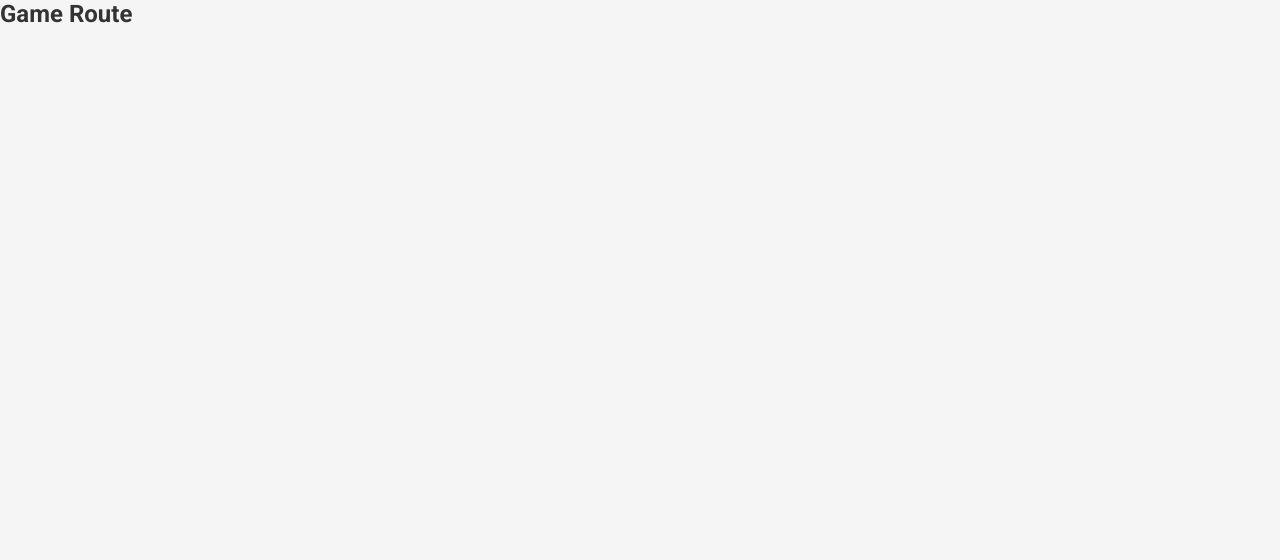
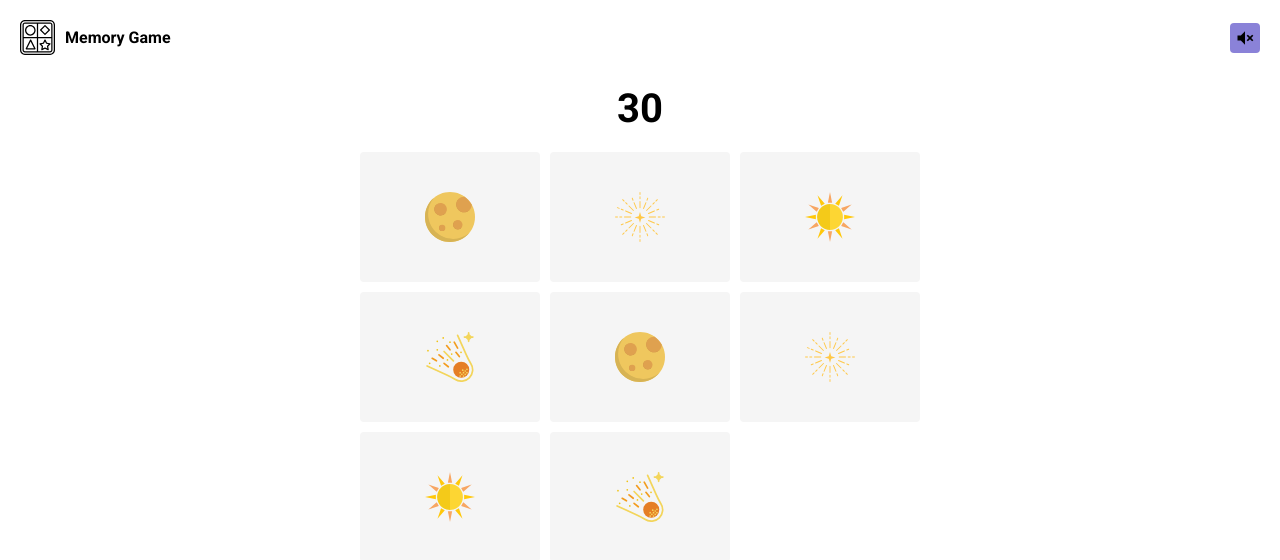
Before and after one commit to IrvingRR/memory-game, a React (Vite) app: page /game in a window 1280 px wide. Shown: the top 560 px of the page. Built offline with nearby package versions, Linux system fonts and the light colour scheme.

Commit message:
[Design]: GameHeader component design created

```diff
--- /dev/null
+++ b/src/components/GameHeader.jsx
@@ -0,0 +1,16 @@
+import { GameHeaderElement, GameLogo } from "../styled/components/GameHeade.styles";
+import { IconButton } from "../common";
+import LogoSvg from "../assets/logo.svg";
+import SoundOffSvg from '../assets/sound--off.svg';
+
+export const GameHeader = () => {
+  return (
+    <GameHeaderElement>
+        <GameLogo>
+            <img src={LogoSvg} alt='logo'/>
+            <h2>Memory Game</h2>
+        </GameLogo>
+        <IconButton svg={SoundOffSvg}/>
+    </GameHeaderElement>
+  );
+};
--- /dev/null
+++ b/src/components/index.js
@@ -0,0 +1 @@
+export * from './GameHeader';
--- a/src/router/Router.jsx
+++ b/src/router/Router.jsx
@@ -1,11 +1,11 @@
 import { Routes, Route } from 'react-router-dom';
-import { HomeScreen } from '../screens';
+import { HomeScreen, GameScreen } from '../screens';
 
 export const Router = () => {
   return (
     <Routes>
         <Route path='/' element={<HomeScreen/>}/>
-        <Route path='/game' element={<h2>Game Route</h2>}/>
+        <Route path='/game' element={<GameScreen/>}/>
         <Route path='/game-over' element={<h2>Game Over Route</h2>}/>
         <Route path='*' element={<h2>Error 404 - Page not found</h2>}/>
     </Routes>
--- /dev/null
+++ b/src/screens/GameScreen.jsx
@@ -0,0 +1,45 @@
+import { GameContainer, GameContent, GameBoard, GameCard, GameTime } from "../styled/screens/GameScreen.styles";
+import { GameHeader } from "../components";
+import MoonSvg from '../assets/moon.svg';
+import StarSvg from '../assets/star.svg';
+import SunSvg from '../assets/sun.svg';
+import CometSvg from '../assets/comet.svg';
+
+export const GameScreen = () => {
+  return (
+    <GameContainer>
+        <GameHeader/>
+        <GameContent>
+            <GameTime>
+                <h2>30</h2>
+            </GameTime>
+            <GameBoard>
+                <GameCard>
+                    <img src={MoonSvg} alt='Moon'/>
+                </GameCard>
+                <GameCard>
+                    <img src={StarSvg} alt='Star'/>
+                </GameCard>
+                <GameCard>
+                    <img src={SunSvg} alt='Sun'/>
+                </GameCard>
+                <GameCard>
+                    <img src={CometSvg} alt='Comet'/>
+                </GameCard>
+                <GameCard>
+                    <img src={MoonSvg} alt='Moon'/>
+                </GameCard>
+                <GameCard>
+                    <img src={StarSvg} alt='Star'/>
+                </GameCard>
+                <GameCard>
+                    <img src={SunSvg} alt='Sun'/>
+                </GameCard>
+                <GameCard>
+                    <img src={CometSvg} alt='Comet'/>
+                </GameCard>
+            </GameBoard>
+        </GameContent>
+    </GameContainer>
+  );
+};
--- a/src/screens/index.js
+++ b/src/screens/index.js
@@ -1 +1,2 @@
+export * from './GameScreen';
 export * from './HomeScreen';
--- /dev/null
+++ b/src/styled/components/GameHeade.styles.js
@@ -0,0 +1,29 @@
+import styled from 'styled-components';
+
+export const GameHeaderElement = styled.header`
+    width: 100%;
+    display: flex;
+    align-items: center;
+    justify-content: space-between;
+    padding: 20px;
+`;
+
+export const GameLogo = styled.div`
+    display: flex;
+    align-items: center;
+    gap: 10px;
+
+    img {
+        width: 35px;
+        height: 35px;
+    }
+
+    h2 {
+        font-size: var(--fs-m);
+        color: var(--font-color);
+
+        span {
+            color: var(--primary-color);
+        }
+    }
+`;
--- a/src/styled/globalStyles.js
+++ b/src/styled/globalStyles.js
@@ -6,14 +6,16 @@ export const GlobalStyles = createGlobalStyle`
     :root {
 
         /* Colors */
-        --background-primary-color: rgb(245, 245, 245);
-        --background-secondary-color: rgb(21, 27, 48);
-        --primary-color: rgb(255, 0, 236);
-        --primary-color-hover: rgb(180, 5, 168);
+        --background-primary-color: rgb(255, 255, 255);
+        --background-secondary-color: rgb(245, 245, 245);
+        --background-third-color: rgb(43, 218, 227);
+        --primary-color: rgb(138, 130, 216);
+        --primary-color-hover: rgb(107, 101, 165);
         --secondary-color: rgb(43, 218, 227);
         --secondary-color-hover: rgb(30, 143, 149);
         --third-color: rgb(237, 172, 42);
         --white-color: rgb(255, 255, 255);
+        --front-color:
 
         /* Font */
         --font-color: rgb(51, 51, 51);
--- /dev/null
+++ b/src/styled/screens/GameScreen.styles.js
@@ -0,0 +1,61 @@
+import styled from 'styled-components';
+
+export const GameContainer = styled.div`
+    width: 100%;
+    height: 100vh;
+    display: flex;
+    flex-direction: column;
+    gap: 10px;
+`;
+
+export const GameContent = styled.div`
+    width: 100%;
+    display: flex;
+    flex-direction: column;
+    align-items: center;
+`;
+
+export const GameBoard = styled.div`
+    width: 100%;
+    max-width: 600px;
+    padding: 20px;
+    display: grid;
+    grid-template-columns: repeat(auto-fill, minmax(150px, 1fr));
+    grid-auto-rows: 130px;
+    grid-auto-flow: dense;
+    grid-gap: 10px;
+    align-items: center;
+    justify-content: center;
+
+`;
+
+export const GameCard = styled.div`
+    display: flex;
+    height: 130px;
+    align-items: center;
+    justify-content: center;
+    background-color: var(--background-secondary-color);
+    padding: 10px;
+    border-radius: var(--radius);
+    cursor: pointer;
+    transition: var(--transition);
+
+    &:hover {
+        transform: translateY(-5px);
+    }
+
+    img {
+        width: 50px;
+        height: 50px;
+    }
+`;
+
+export const GameTime = styled.div`
+    display: flex;
+    justify-content: center;
+    align-items: center;
+
+    h2 {
+        font-size: var(--fs-xxl);
+    }
+`;
```
